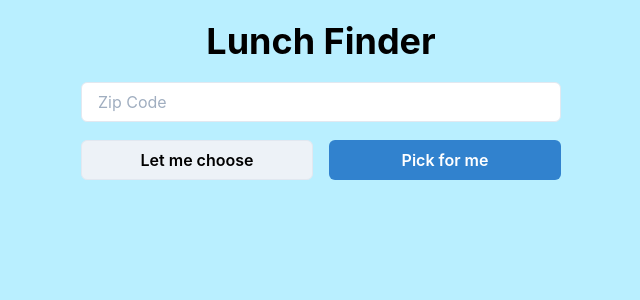
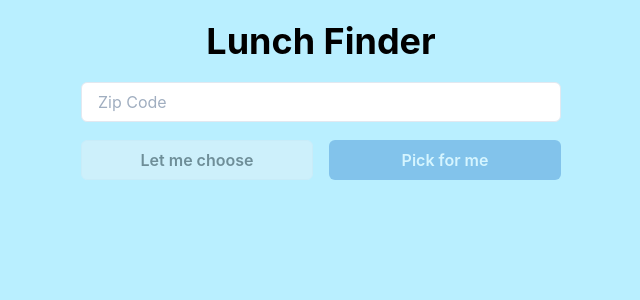
Before and after one commit to Hartrickb/lunch-app, a React (Create React App) app: page / in a window 1280 px wide. Shown: the top 300 px of the page, without its empty margins (319-959 px from the left). Built offline with nearby package versions, Linux system fonts and the light colour scheme.

Commit message:
valid zip

```diff
--- a/src/App.js
+++ b/src/App.js
@@ -1,3 +1,4 @@
+import { useState, useEffect } from 'react';
 import './App.css';
 // import { TextField, Button, Grid } from '@mui/material';
 import { Button, ChakraProvider, Container, Flex, Grid, GridItem, Heading, Input } from '@chakra-ui/react';
@@ -5,6 +6,15 @@ import { AwesomeButton } from 'react-awesome-button';
 import "react-awesome-button/dist/styles.css";
 
 function App() {
+  const [zipCode, setZipCode] = useState('');
+
+  const pickForMe = (event) => {
+    event.preventDefault();
+
+    console.log('hey');
+    alert(zipCode);
+  }
+
   return (
     <div className="App">
       <header className="App-header">
@@ -15,13 +25,16 @@ function App() {
                   <Heading textColor='black'>Lunch Finder</Heading>
                 </GridItem>
                 <GridItem colSpan={2}>
-                  <Input backgroundColor='white' textColor='black' placeholder="Zip Code" size='md'/>
+                  <Input backgroundColor={isValidZip(zipCode) || zipCode === '' ? 'white': 'red.100'} textColor='black' placeholder="Zip Code" size='md'onChange={(e) => setZipCode(e.target.value)} />
                 </GridItem>
                 <GridItem colSpan={1}>
-                  <Button colorShceme='blue' variant='outline' backgroundColor='gray.100' textColor='black' width='full'>Let me choose</Button>
+                  <Button onClick={pickForMe} isDisabled={!isValidZip(zipCode)} colorShceme='blue' variant='outline' backgroundColor='gray.100' textColor='black' width='full'>Let me choose</Button>
                 </GridItem>
                 <GridItem colSpan={1}>
-                  <Button colorScheme='blue' width='full'>Pick for me</Button>
+                  <Button isDisabled={!isValidZip(zipCode)} colorScheme='blue' width='full'>Pick for me</Button>
+                </GridItem>
+                <GridItem colSpan={2}>
+                  <p>{zipCode}</p>
                 </GridItem>
               </Grid>
           </Container>
@@ -44,4 +57,9 @@ function App() {
   );
 }
 
+function isValidZip(zipCode) {
+  return /^\d{5}(-\d{4})?$/.test(zipCode);
+}
+
+
 export default App;
```
